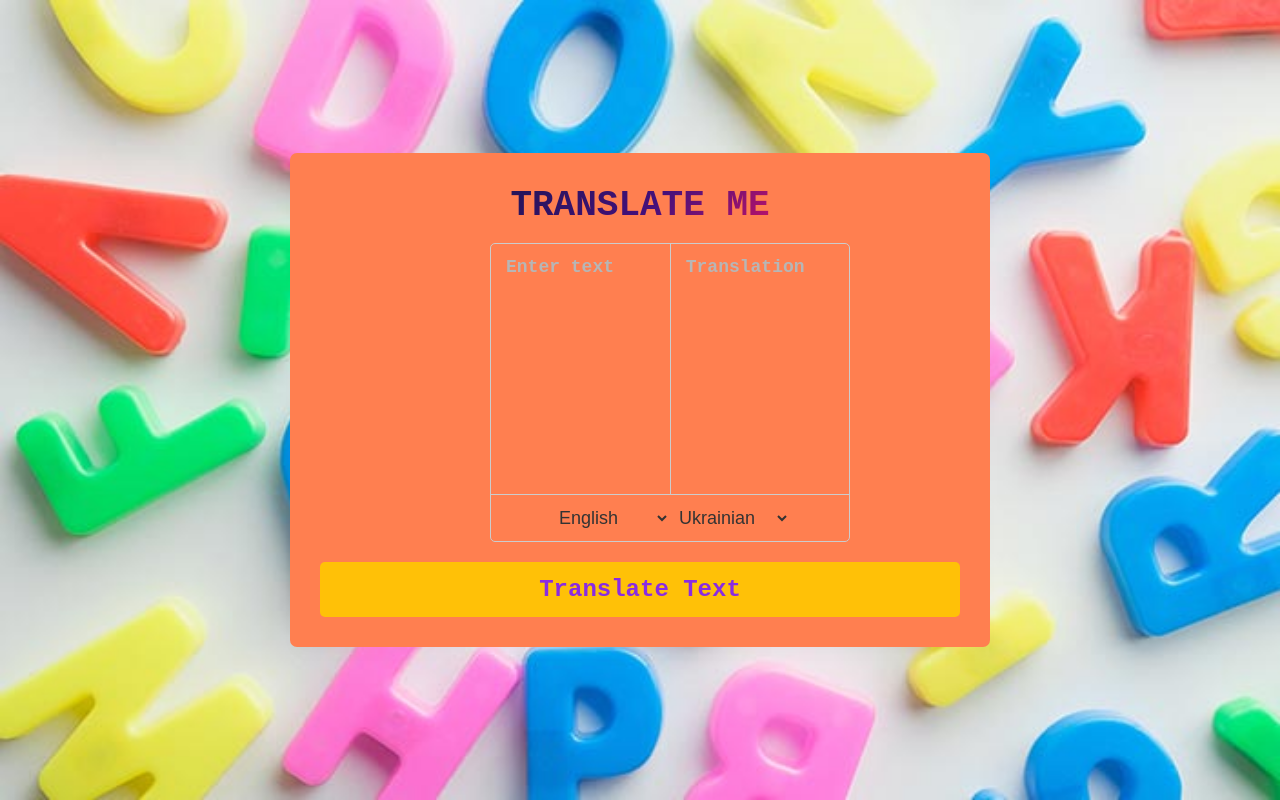
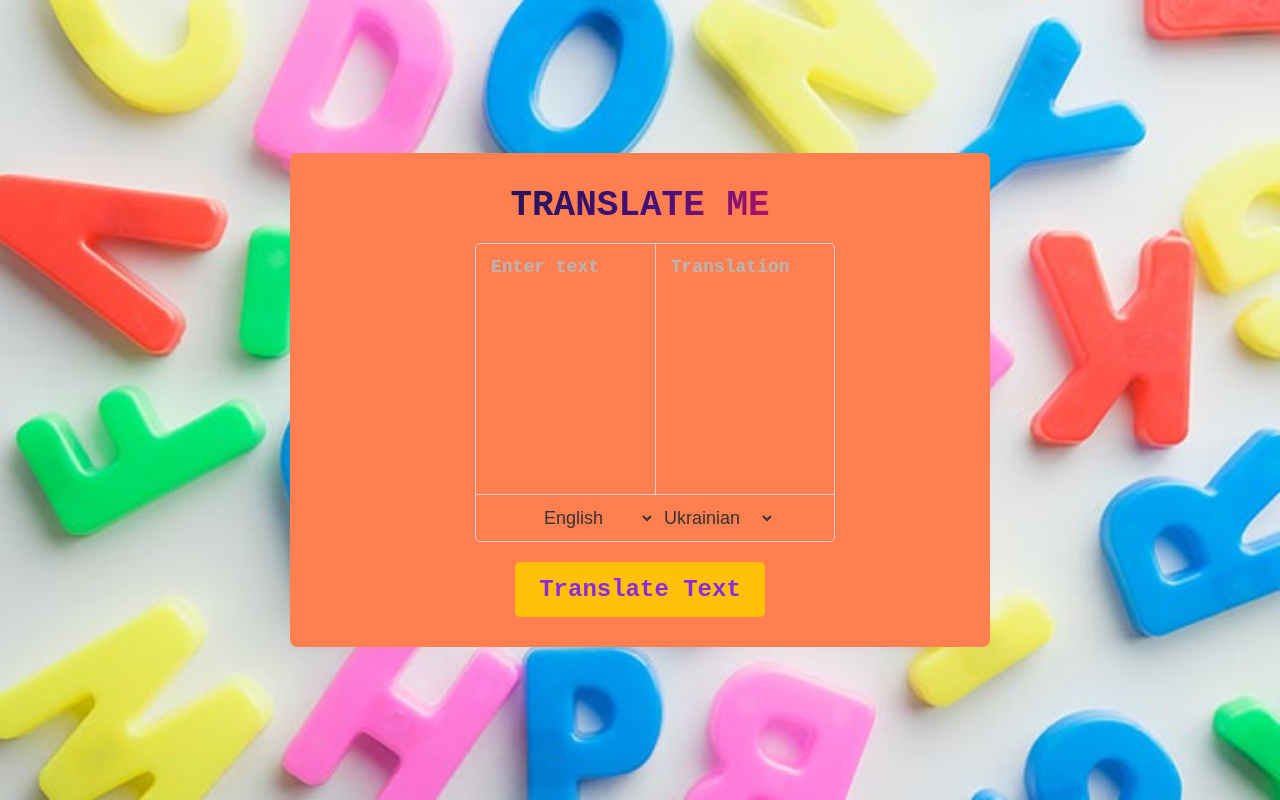
Before and after one commit to dmitruz/translate-me, a React (Create React App) app: page / in a window 1280 px wide. Built offline with nearby package versions, Linux system fonts and the light colour scheme; a web font is replaced by a local one.

Commit message:
change btn

```diff
--- a/src/App.css
+++ b/src/App.css
@@ -233,9 +233,12 @@ margin: 0 auto;
   display: flex;
   flex-direction: column;
   width: 360px;
-  margin-left: 60px;
+  margin-left: 30px;
 
   align-items: center;
 }
+.container button {
+  width: 250px;
+}
 
 }
```
